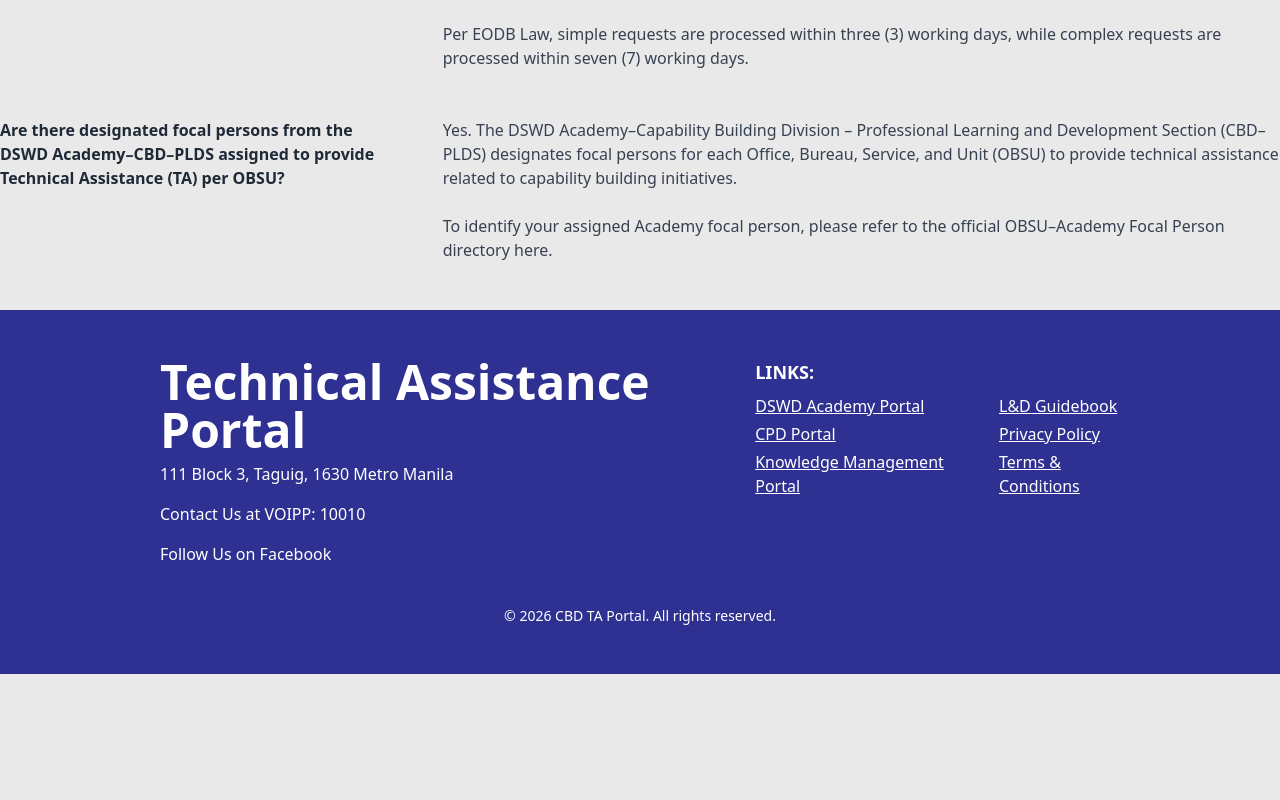
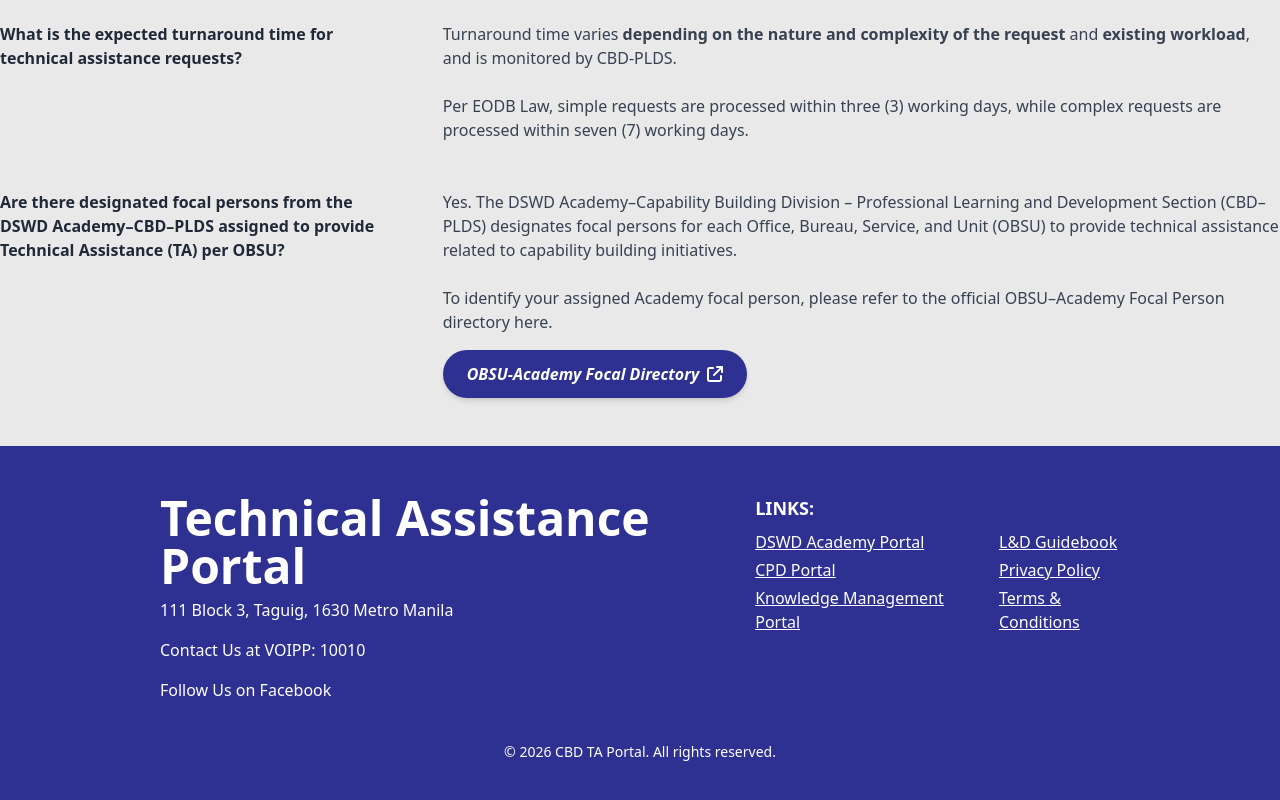
Before and after one commit to trsyjr/TAPortal, a React (Vite) app: page /ta-support in a window 1280 px wide. Shown: the part 1338-2138 px from the top of the page. Before the commit the page ends 2012 px from the top, so only its background shows below. Built offline with nearby package versions, Linux system fonts and the light colour scheme.

Commit message:
Added new Button in FAQs

```diff
--- a/src/components/TrainingCalendar.jsx
+++ b/src/components/TrainingCalendar.jsx
@@ -642,7 +642,7 @@
 
       <section className="relative z-10 w-full px-4 mb-8">
         <div className="bg-[#2e3192]/95 backdrop-blur-sm rounded-[2.5rem] w-full max-w-[100rem] mx-auto p-4 md:p-6 shadow-2xl overflow-hidden">
-          <div ref={scrollContainerRef} className="flex overflow-x-auto no-scrollbar items-center gap-4 py-4 scroll-smooth">
+          <div ref={scrollContainerRef} className="flex overflow-x-auto no-scrollbar items-center gap-4 p-4 scroll-smooth">
             {monthCards.map((card, index) => {
               const isActive = selectedMonth === index;
               return (
--- a/src/pages/TASupport.jsx
+++ b/src/pages/TASupport.jsx
@@ -11,9 +11,13 @@
   FaComments,
   FaLaptopMedical,
   FaTicket,
+  FaArrowUpRightFromSquare, // Added for the button icon
 } from "react-icons/fa6";
 import TicketModal from "../components/TicketModal";
 import JoinModal from "../components/JoinModal";
+
+// Add your directory link here
+const directoryUrl = "https://your-link-here.com";
 
 // FAQ Cards for top navigation
 const faqCards = [
@@ -41,13 +45,16 @@
             <br />
             This assistance ensures training proposals from the Offices, Bureaus, and Services (OBS) meet DSWD Academy’s standards by assessing design, content, objectives, methodologies, and alignment with competency frameworks for quality assurance in learning interventions.
             <br />
+            <br />
             <strong>Training Management Standards:</strong>
             <br />
             This TA ensures DSWD Academy’s quality standards in training programs by guiding the application of standardized processes in planning, implementation, documentation, and evaluation, promoting efficiency, consistency, and learner-centered approaches.
             <br />
+            <br />
             <strong>Monitoring and Evaluation of Learning:</strong>
             <br />
             This service offers technical support in measuring training effectiveness, including developing M&E tools, analyzing outcomes, and providing evidence-based recommendations for improving future initiatives.
+            <br />
             <br />
             <strong>Capability Building Planning and Reporting:</strong>
             <br />
@@ -91,19 +98,20 @@
             <br />
             <br />
             To identify your assigned Academy focal person, please refer to the official OBSU–Academy Focal Person directory here.
+            <br />
+            {/* Added Button Below */}
+            <a
+              href="/pdfs/OBSU-Academy Focal Persons Directory.pdf"
+              target="_blank"
+              rel="noopener noreferrer"
+              className="inline-flex items-center gap-2 mt-4 bg-[#2e3192] text-white px-6 py-3 rounded-3xl font-bold hover:scale-105 transition-transform shadow-md italic"
+            >
+              OBSU-Academy Focal Directory
+              <FaArrowUpRightFromSquare className="text-md" />
+            </a>
           </>
         ),
       },
-      // {
-      //   q: "\u00A0",
-      //   a: (
-      //     <>
-      //       <strong>Reference:</strong>
-      //       <ul className="list-disc list-inside mt-2 space-y-1">
-      //       </ul>
-      //     </>
-      //   ),
-      // },
     ],
   },
 ];
@@ -135,12 +143,10 @@
         icon: <FaTicket />,
         description: "Submit a request ticket and we will reach out shortly.",
         buttonText: "Request Here",
-        buttonAction: () => setIsTicketModalOpen(true), // ✅ opens modal
+        buttonAction: () => setIsTicketModalOpen(true),
       },
     ];
 
-
-  // Scroll active FAQ card into view
   useEffect(() => {
     const activeIndex = faqCards.findIndex((c) => c.path === location.pathname);
     if (activeIndex !== -1 && cardRefs.current[activeIndex]) {
@@ -152,7 +158,6 @@
     }
   }, [location.pathname]);
 
-  // Rotate floating cards every 4 seconds
   useEffect(() => {
     const interval = setInterval(() => {
       setCurrentCard((prev) => (prev + 1) % floatingCards.length);
@@ -160,13 +165,12 @@
     return () => clearInterval(interval);
   }, []);
 
-  // Adjust floating deck so it doesn't cover footer
   useEffect(() => {
     const handleResize = () => {
-      const footer = document.getElementById("footer"); // make sure your footer has id="footer"
+      const footer = document.getElementById("footer");
       if (footer) {
         const footerRect = footer.getBoundingClientRect();
-        const spaceFromBottom = window.innerHeight - footerRect.top + 20; // 20px margin
+        const spaceFromBottom = window.innerHeight - footerRect.top + 20;
         setBottomOffset(Math.max(32, spaceFromBottom));
       }
     };
@@ -178,7 +182,6 @@
 
   return (
     <div className="pt-20 font-sans relative">
-      {/* FAQ Section */}
       <section className="relative z-10 mb-12 w-full">
         <div className="bg-[#2e3192] w-full py-12">
           <div className="max-w-[100rem] mx-auto px-4 md:px-20 lg:px-40">
@@ -231,7 +234,6 @@
         </div>
       </section>
 
-      {/* Section Header / Clean FAQ Mapping */}
       <section className="max-w-[100rem] mx-auto px-4 md:px-0 lg:px-0 mb-12">
         <h3 className="text-2xl md:text-3xl font-bold mb-1">
           <span className="text-black">FAQS / </span>
@@ -255,7 +257,6 @@
         </div>
       </section>
 
-      {/* Floating Split Deck (Lower Right, Footer Safe) */}
       <div className="fixed right-6 z-50 w-56 h-60" style={{ bottom: `${bottomOffset}px` }}>
         {floatingCards.map((card, index) => {
           const isTop = index === currentCard;
@@ -288,7 +289,10 @@
                 <p className="text-gray-600 text-3xs md:text-xs mb-2">{card.description}</p>
                  <button
                   className="bg-[#FFE066] px-4 py-2 rounded-full font-semibold hover:scale-105 transition text-sm md:text-base"
-                  onClick={card.buttonAction} // ✅ button works
+                  onClick={(e) => {
+                    e.stopPropagation(); // Prevent card trigger
+                    card.buttonAction();
+                  }}
                 >
                   {card.buttonText}
                 </button>
```
Also changed, not shown: 1 other file (tests, documents, lock files or other folders).
